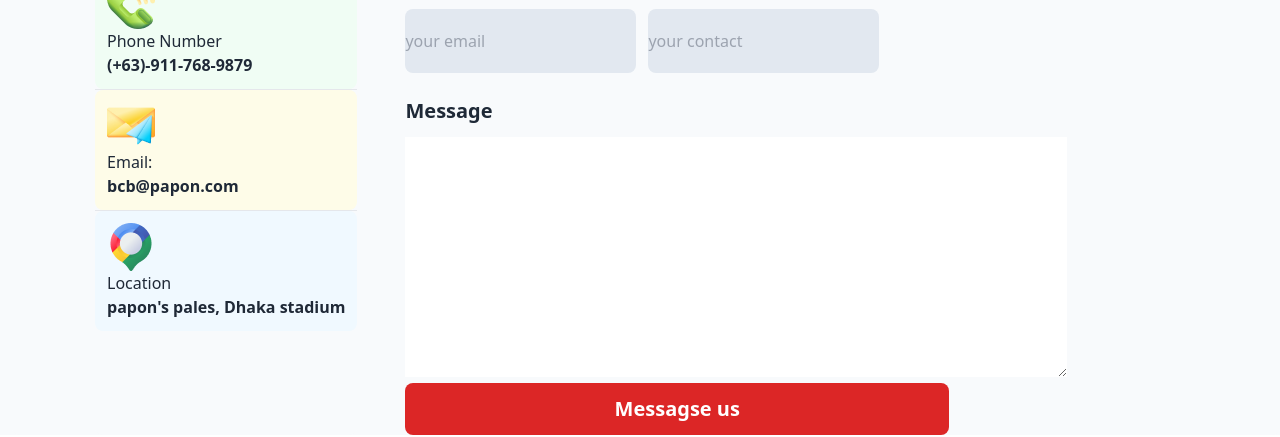
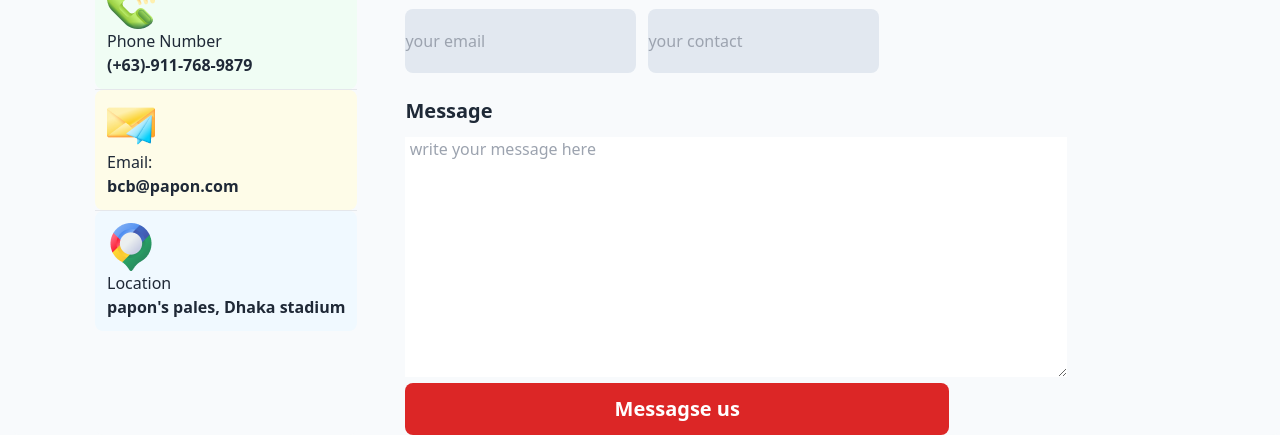
Before and after one commit to benjir893/Batch09Assignment03, a plain HTML site: page index.html in a window 1280 px wide. Shown: the part 4474-4911 px from the top of the page. Drawn offline with nearby package versions, Linux system fonts and the light colour scheme.

Commit message:
done some correction in text area

```diff
--- a/index.html
+++ b/index.html
@@ -324,7 +324,7 @@
           </div>
           <div class="ml-6 mt-6">
             <h4 class="text-xl font-bold mb-3">Message</h4>
-            <textarea name="" id="" cols="70" rows="10" class=""></textarea>
+            <textarea name="" id="" cols="70" rows="10" class="" placeholder=" write your message here"></textarea>
             <button class="w-full p-3 bg-red-600 rounded-lg text-xl font-bold text-white lg:w-2/3">Messagse us</button>
           </div>
         </div>
```
